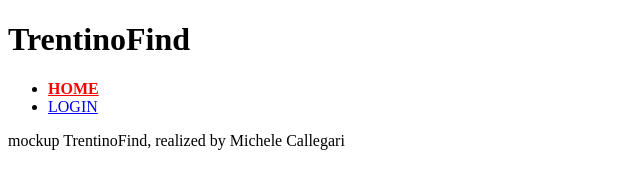
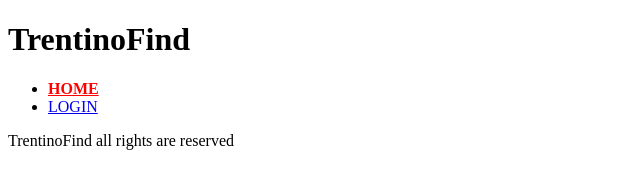
Before and after one commit to MrLakige/TrentinoFind, a website: page code/view/html/home.html in a window 1280 px wide. Shown: the whole page, without its empty margins (0-640 px from the left). Drawn offline with Linux system fonts and the light colour scheme.

Commit message:
modified:   code/view/html/home.html

```diff
--- a/code/view/html/home.html
+++ b/code/view/html/home.html
@@ -20,7 +20,7 @@
             </div>
         </p>
         <footer>
-            mockup TrentinoFind, realized by Michele Callegari
+            TrentinoFind all rights are reserved
         </footer>
     </body>
 </html>
```
